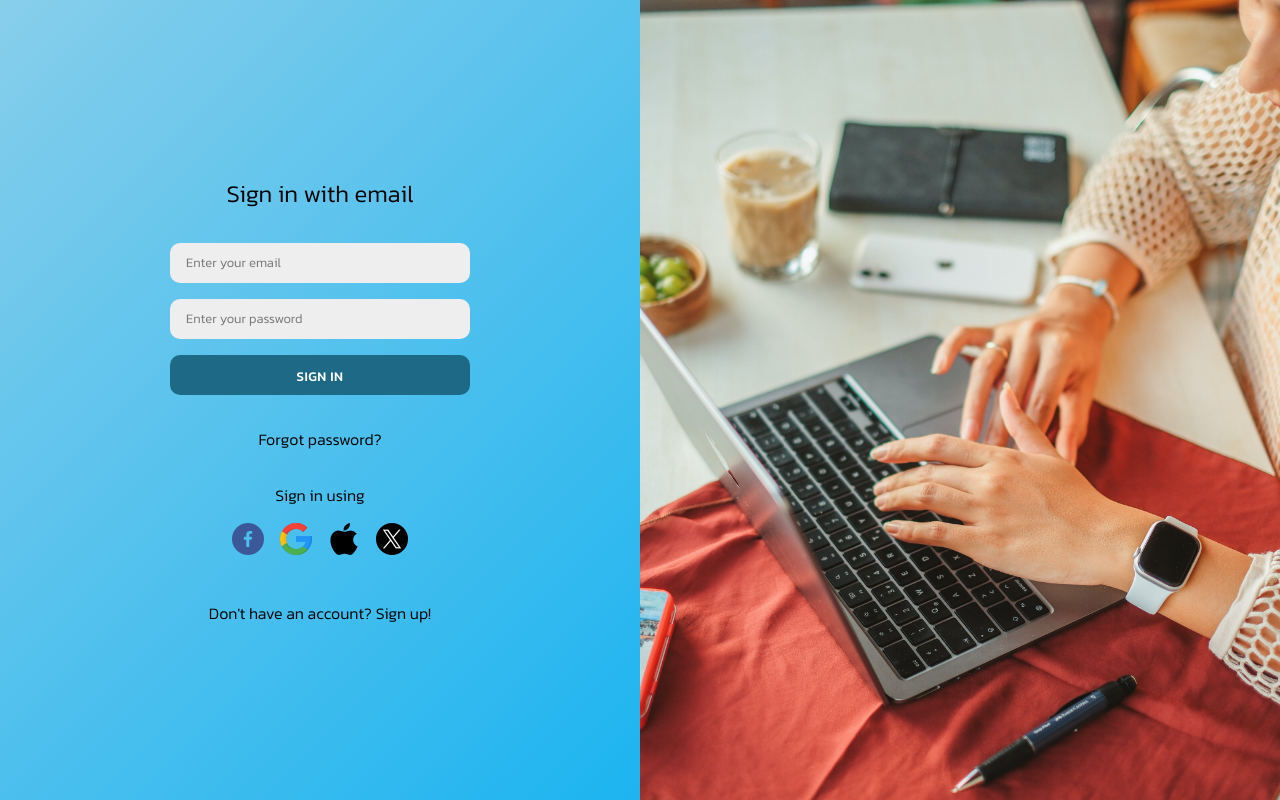
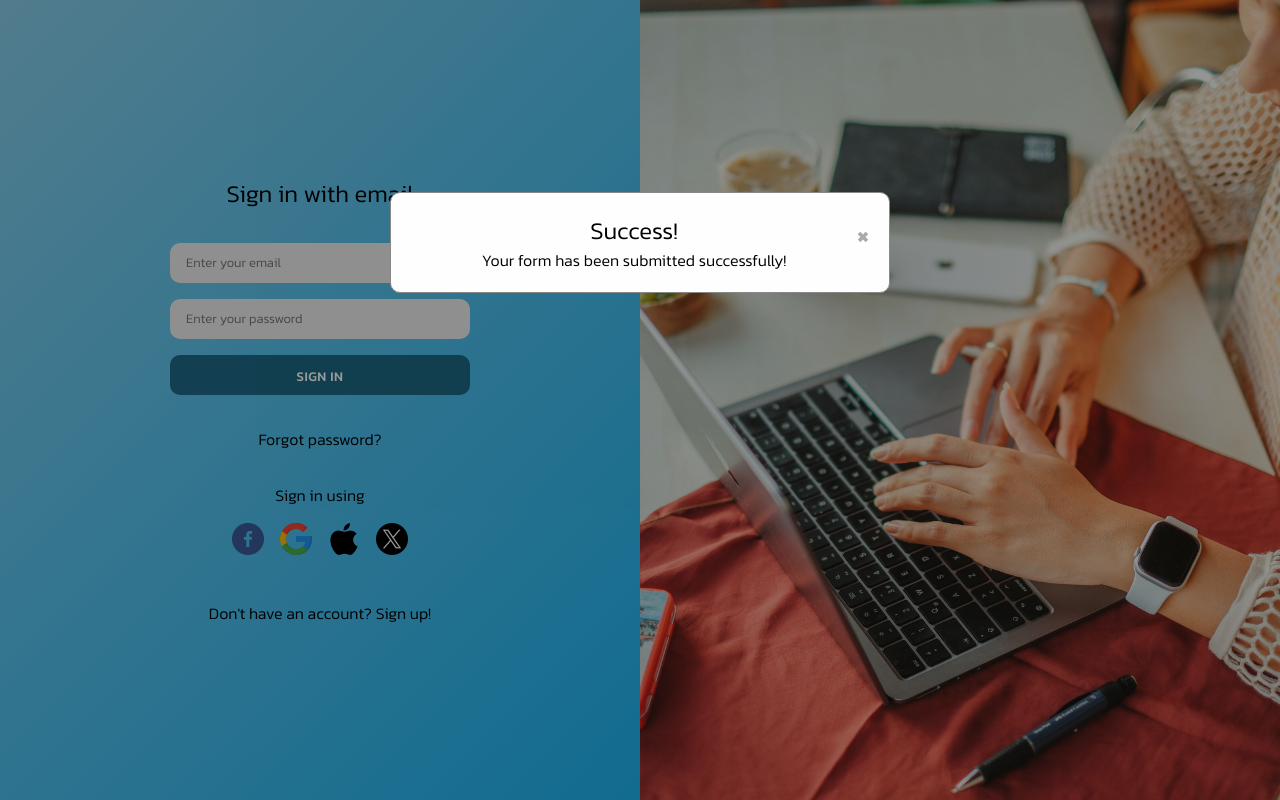
Before and after one commit to LorryAfriyie/login, a React (Vite) app: page / in a window 1280 px wide. Built offline with nearby package versions, Linux system fonts and the light colour scheme.

Commit message:
Modal component
Creating a modal to display messages.

```diff
--- a/src/assets/scss/main.scss
+++ b/src/assets/scss/main.scss
@@ -1,6 +1,7 @@
 @import "login";
 @import "register";
 @import "forgotPassword";
+@import "modal";
 
 @import url("https://fonts.googleapis.com/css2?family=Kanit:ital,wght@0,100;0,200;0,300;0,400;0,500;0,600;0,700;0,800;0,900;1,100;1,200;1,300;1,400;1,500;1,600;1,700;1,800;1,900&display=swap");
 
--- /dev/null
+++ b/src/assets/scss/modal.scss
@@ -0,0 +1,36 @@
+.modal {
+  position: fixed;
+  z-index: 2;
+  left: 0;
+  top: 0;
+  width: 100%;
+  height: 100%;
+  overflow: auto;
+  background-color: rgba(0, 0, 0, 0.4);
+
+  .modal-content {
+    background-color: #fefefe;
+    margin: 15% auto;
+    padding: 20px;
+    width: 88%;
+    border: 1px solid #888;
+    max-width: 500px;
+    border-radius: 10px;
+    text-align: center;
+  }
+
+  .close_button {
+    color: #aaa;
+    float: right;
+    font-size: 28px;
+    font-weight: bold;
+    transition: all 0.3s ease;
+  }
+
+  .close_button:hover,
+  .close_button:focus {
+    color: #000;
+    text-decoration: none;
+    cursor: pointer;
+  }
+}
--- /dev/null
+++ b/src/components/modal.jsx
@@ -0,0 +1,11 @@
+export const SuccessModal = () => {
+  return (
+    <div id="success_modal" className="modal">
+      <div className="modal-content">
+        <span className="close_button">&times;</span>
+        <h2>Success!</h2>
+        <p>Your form has been submitted successfully!</p>
+      </div>
+    </div>
+  );
+};
--- a/src/views/LoginForm.jsx
+++ b/src/views/LoginForm.jsx
@@ -3,6 +3,7 @@ import { Input } from "../components/input";
 import { Button } from "../components/button";
 import { Links } from "./Links";
 import { CheckLoginInputs } from "../functions/loginValidation";
+import { SuccessModal } from "../components/modal";
 
 export const LoginForm = () => {
   const [loginData, setLoginData] = useState({
@@ -77,6 +78,8 @@ export const LoginForm = () => {
 
         <Links />
       </form>
+
+      <SuccessModal />
     </>
   );
 };
```
Also changed, not shown: src/functions/ModalFunctions.jsx (added, +13 -0 lines).
